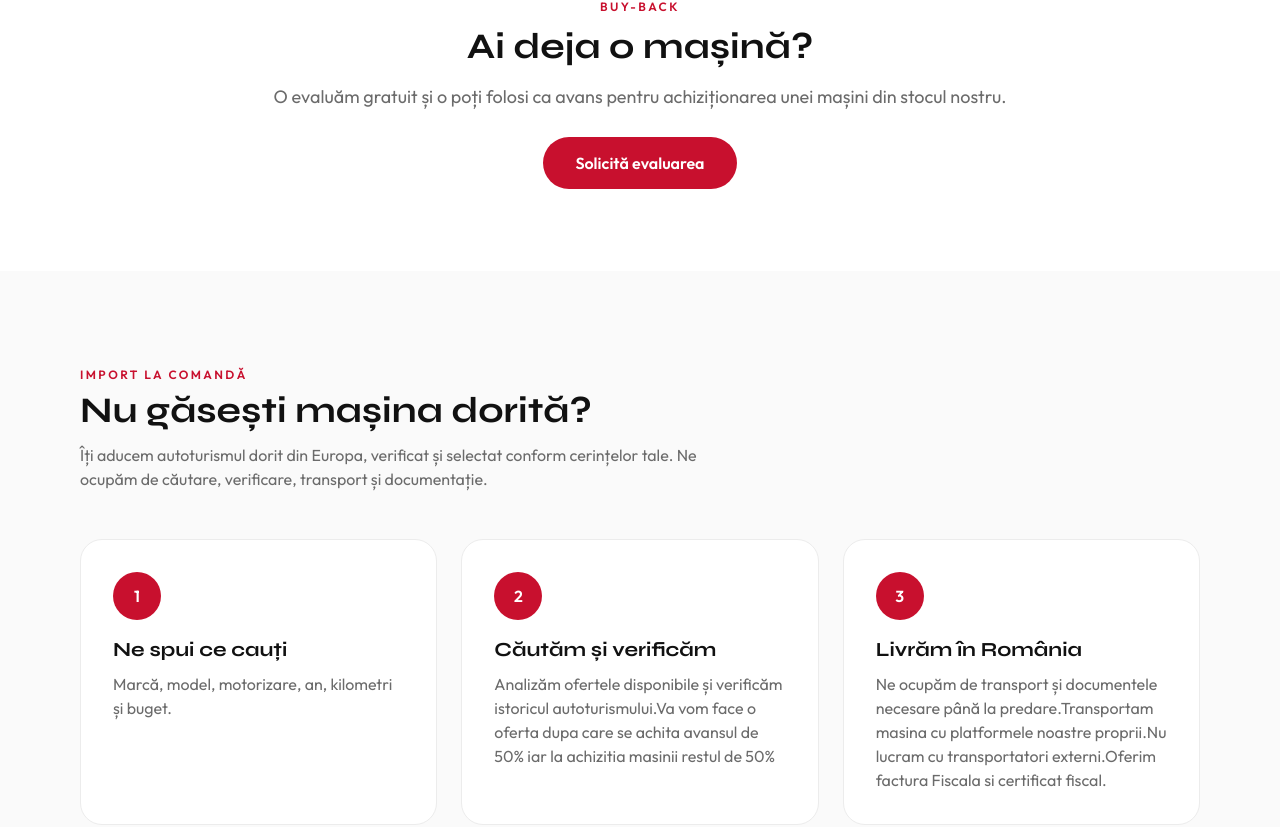
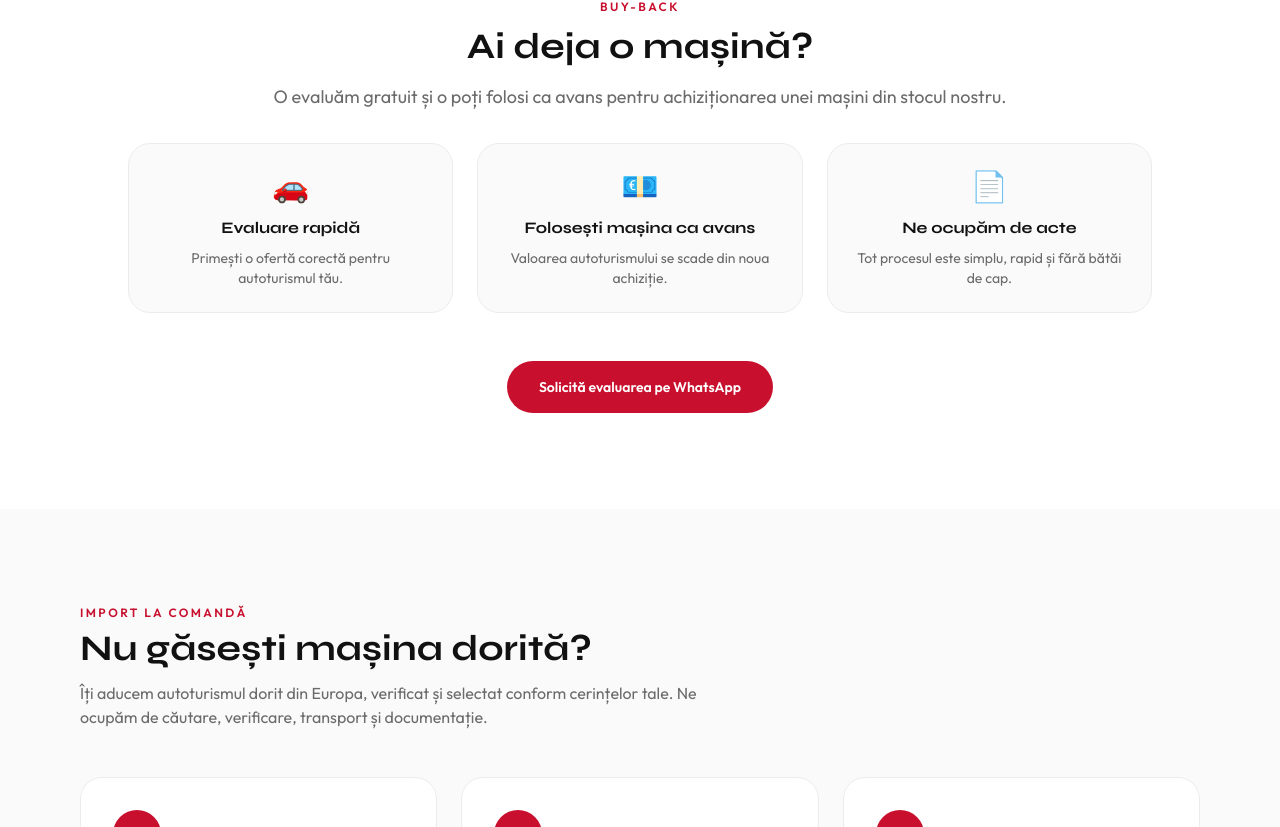
Before and after one commit to backstagelevelone-crypto/cosram-auto, a Next.js app in the folder cosram-auto-main/: page / in a window 1280 px wide. Shown: the part 3998-4825 px from the top of the page. Built offline with nearby package versions, Linux system fonts and the light colour scheme; no server answers.

Commit message:
Update BuyBack.tsx

```diff
--- a/cosram-auto-main/src/components/sections/BuyBack.tsx
+++ b/cosram-auto-main/src/components/sections/BuyBack.tsx
@@ -18,7 +18,7 @@ export default function BuyBack() {
             BUY-BACK
           </p>
 
-          <h2 className="mt-3 text-4xl font-bold text-[#111111]">
+          <h2 className="mt-3 font-[family-name:var(--font-syne)] text-3xl font-bold text-[#111111] md:text-4xl">
             Ai deja o mașină?
           </h2>
 
@@ -27,14 +27,60 @@ export default function BuyBack() {
             achiziționarea unei mașini din stocul nostru.
           </p>
 
-          <div className="mt-10">
+          <div className="mt-8 grid gap-6 md:grid-cols-3">
+            <div className="rounded-3xl border border-[#ECECEC] bg-[#FAFAFA] p-6">
+              <div className="mb-3 text-3xl">🚗</div>
+              <h3 className="font-semibold text-[#111111]">
+                Evaluare rapidă
+              </h3>
+              <p className="mt-2 text-sm text-[#6B6B6B]">
+                Primești o ofertă corectă pentru autoturismul tău.
+              </p>
+            </div>
+
+            <div className="rounded-3xl border border-[#ECECEC] bg-[#FAFAFA] p-6">
+              <div className="mb-3 text-3xl">💶</div>
+              <h3 className="font-semibold text-[#111111]">
+                Folosești mașina ca avans
+              </h3>
+              <p className="mt-2 text-sm text-[#6B6B6B]">
+                Valoarea autoturismului se scade din noua achiziție.
+              </p>
+            </div>
+
+            <div className="rounded-3xl border border-[#ECECEC] bg-[#FAFAFA] p-6">
+              <div className="mb-3 text-3xl">📄</div>
+              <h3 className="font-semibold text-[#111111]">
+                Ne ocupăm de acte
+              </h3>
+              <p className="mt-2 text-sm text-[#6B6B6B]">
+                Tot procesul este simplu, rapid și fără bătăi de cap.
+              </p>
+            </div>
+          </div>
+
+          <div className="mt-12">
             <a
-              href="https://wa.me/40773865488?text=Bună%20ziua!%20Doresc%20o%20evaluare%20Buy-Back."
+              href={`https://wa.me/40773865488?text=${encodeURIComponent(
+`Bună ziua!
+
+Sunt interesat de programul Buy-Back și doresc o evaluare pentru autoturismul meu.
+
+Marcă:
+Model:
+An fabricație:
+Kilometri:
+Preț dorit:
+
+Aștept să fiu contactat.
+
+Mulțumesc!`
+              )}`}
               target="_blank"
               rel="noopener noreferrer"
-              className="rounded-full bg-[#C8102E] px-8 py-4 font-semibold text-white transition hover:scale-105"
+              className="inline-flex items-center rounded-full bg-[#C8102E] px-8 py-4 text-sm font-semibold text-white transition hover:scale-105 hover:bg-[#A50E26]"
             >
-              Solicită evaluarea
+              Solicită evaluarea pe WhatsApp
             </a>
           </div>
         </motion.div>
```
